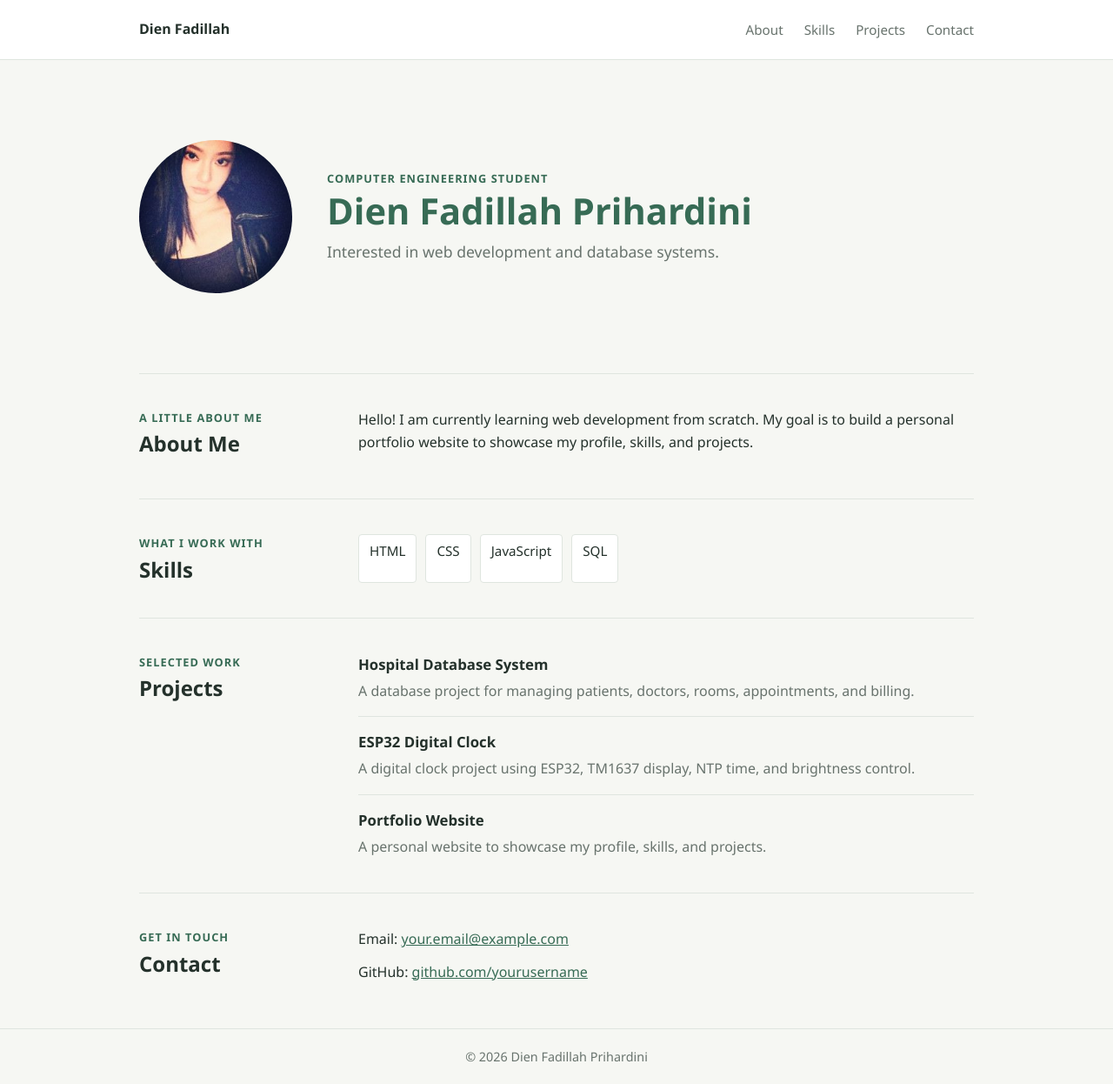
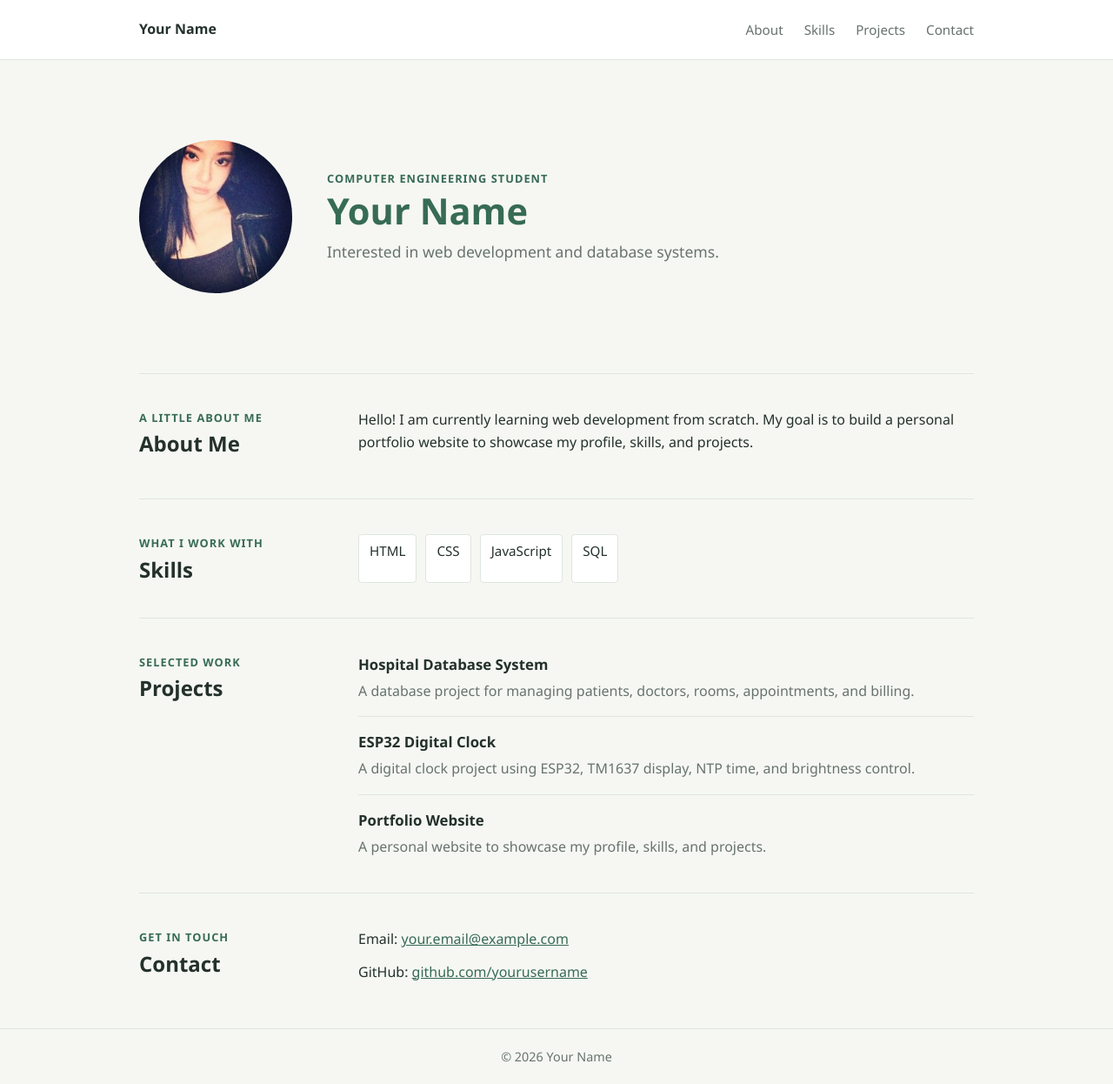
Before and after one commit to b201lab/template-web-portofolio, a plain HTML site: page index.html in a window 1280 px wide. Shown: the whole page at 87% size. Drawn offline with Linux system fonts and the light colour scheme.

Commit message:
remove-name

```diff
--- a/index.html
+++ b/index.html
@@ -4,15 +4,15 @@
 <head>
   <meta charset="UTF-8">
   <meta name="viewport" content="width=device-width, initial-scale=1.0">
-  <meta name="description" content="Portfolio of Dien Fadillah Prihardini, a computer engineering student interested in web development and databases.">
-  <title>Dien Fadillah Prihardini | Portfolio</title>
+  <meta name="description" content="Portfolio of Your Name, a computer engineering student interested in web development and databases.">
+  <title>Your Name | Portfolio</title>
   <link rel="stylesheet" href="css/style.css">
 </head>
 
 <body>
   <header class="site-header">
     <nav class="navbar" aria-label="Main navigation">
-      <a class="brand" href="#home">Dien Fadillah</a>
+      <a class="brand" href="#home">Your Name</a>
       <div class="nav-links">
         <a href="#about">About</a>
         <a href="#skills">Skills</a>
@@ -24,10 +24,10 @@
 
   <main>
     <section id="home" class="hero">
-      <img src="images/ning2.jpg" alt="Portrait of Dien Fadillah Prihardini" class="profile-picture">
+      <img src="images/ning2.jpg" alt="Portrait of Your Name" class="profile-picture">
       <div class="hero-copy">
         <p class="eyebrow">Computer Engineering Student</p>
-        <h1>Dien Fadillah Prihardini</h1>
+        <h1>Your Name</h1>
         <p class="hero-summary">Interested in web development and database systems.</p>
       </div>
     </section>
@@ -91,7 +91,7 @@
   </main>
 
   <footer class="site-footer">
-    <p>&copy; 2026 Dien Fadillah Prihardini</p>
+    <p>&copy; 2026 Your Name</p>
   </footer>
 </body>
 
```
